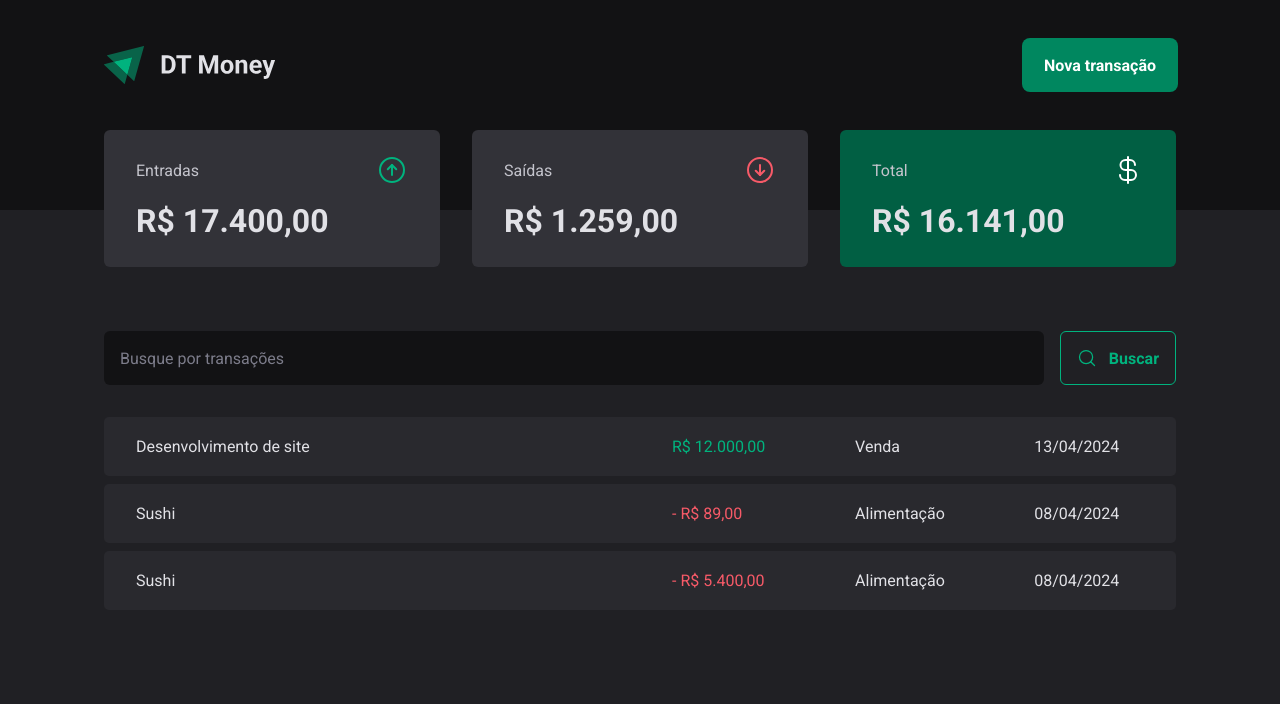
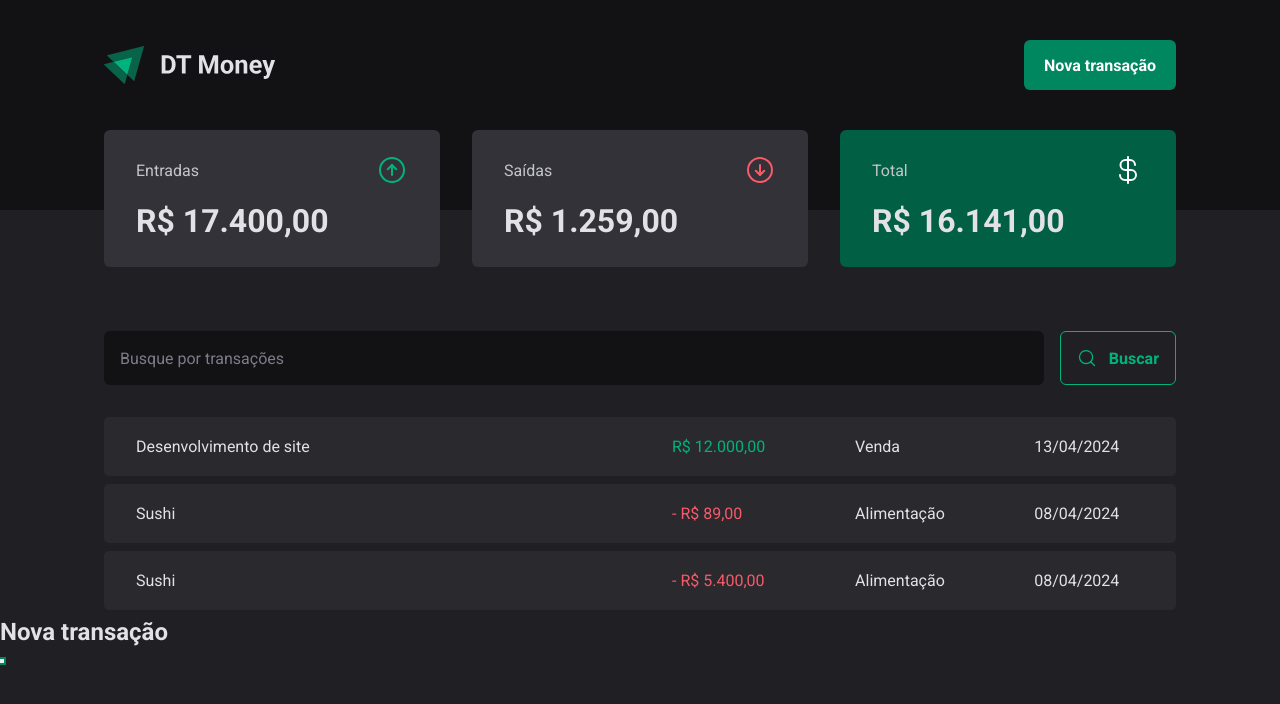
Before and after one commit to lucasshira/dt-money, a React (Vite) app: page / in a window 1280 px wide. Both pictures are taken after a click on the button "Nova transação". Shown: the top 704 px of the page. Built offline with nearby package versions, Linux system fonts and the light colour scheme.

Commit message:
feat: add Dialog component from Radix UI

```diff
--- a/package.json
+++ b/package.json
@@ -10,6 +10,7 @@
     "preview": "vite preview"
   },
   "dependencies": {
+    "@radix-ui/react-dialog": "^1.1.2",
     "phosphor-react": "^1.4.1",
     "react": "^18.3.1",
     "react-dom": "^18.3.1",
--- a/src/components/Header/index.tsx
+++ b/src/components/Header/index.tsx
@@ -1,4 +1,5 @@
 import { HeaderContainer, HeaderContent, NewTransactionButton } from "./styles";
+import * as Dialog from '@radix-ui/react-dialog';
 import logoImg from '../../assets/logo.svg';
 
 export function Header() {
@@ -7,7 +8,23 @@
       <HeaderContent>
         <img src={logoImg} alt="Logo do DT Money" />
 
-        <NewTransactionButton>Nova transação</NewTransactionButton>
+        {/* dialog para abrir o modal ao clicar no botao */}
+        <Dialog.Root>
+          <Dialog.Trigger asChild>
+            <NewTransactionButton>Nova transação</NewTransactionButton>
+          </Dialog.Trigger>
+
+          <Dialog.Portal>
+            <Dialog.Overlay />
+              <Dialog.Content>
+                <Dialog.Title>Nova transação</Dialog.Title>
+
+                <Dialog.Close />
+              </Dialog.Content>
+          </Dialog.Portal>
+
+        </Dialog.Root>
+
       </HeaderContent>
     </HeaderContainer>
   )
```
Also changed, not shown: 1 other file (tests, documents, lock files or other folders).
